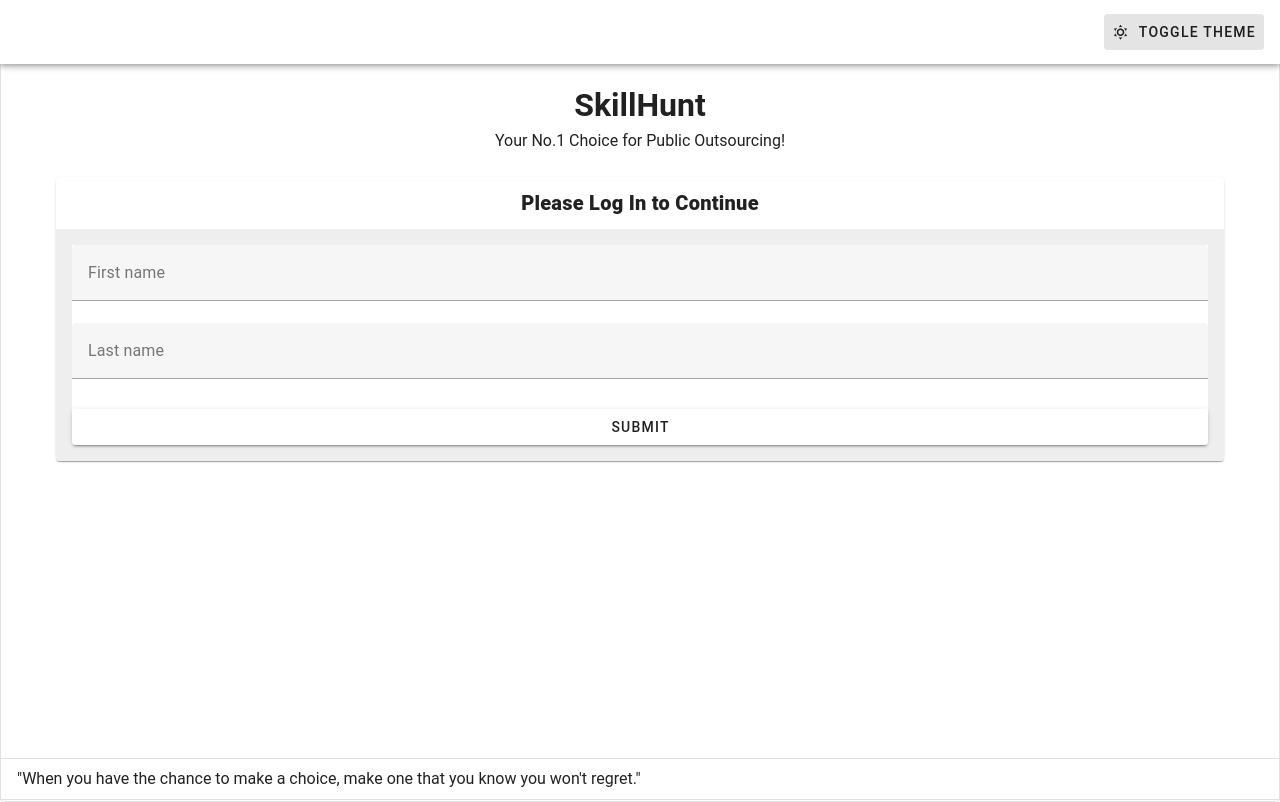
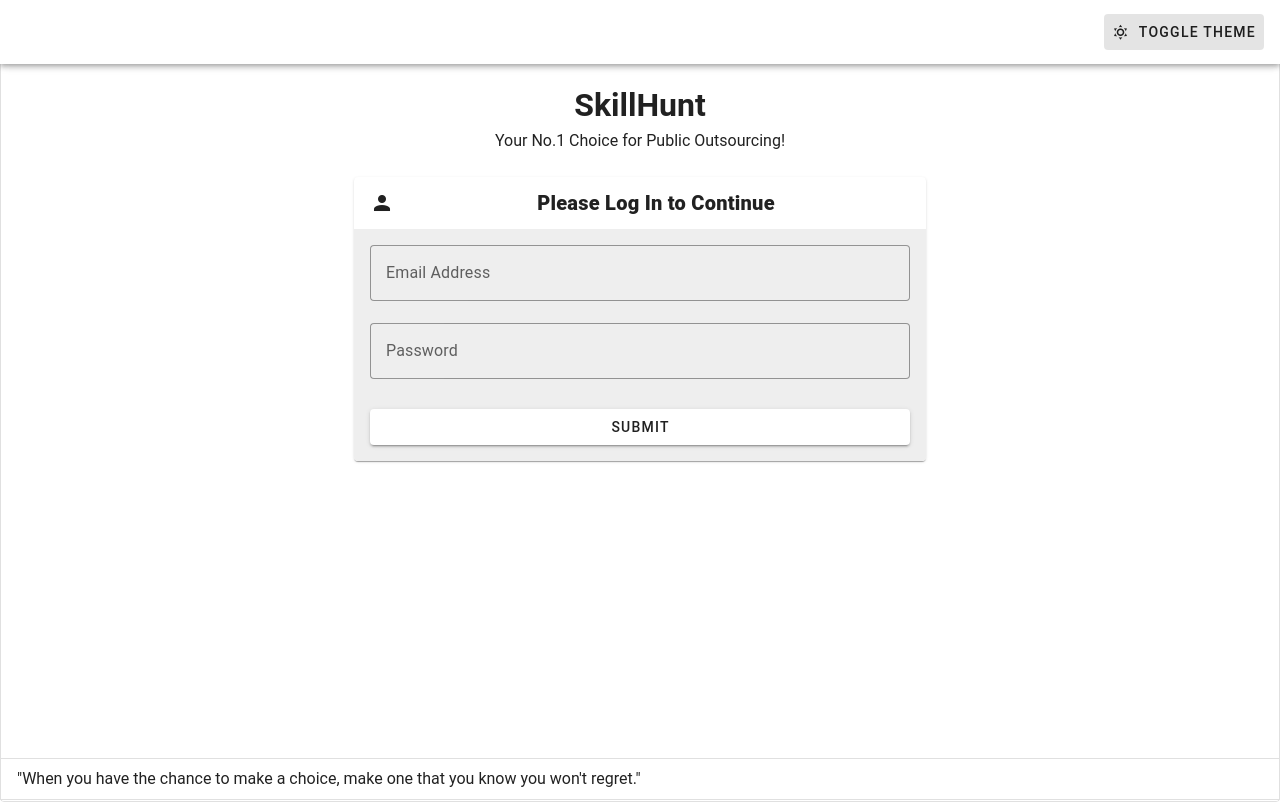
Before and after one commit to GHINonan/skillhunt-test, a Vue app: page / in a window 1280 px wide. Built offline with nearby package versions, Linux system fonts and the light colour scheme.

Commit message:
preliminary login added, added file for register

```diff
--- a/index.html
+++ b/index.html
@@ -1,10 +1,10 @@
-<!DOCTYPE html>
+<!doctype html>
 <html lang="">
   <head>
-    <meta charset="UTF-8">
-    <link rel="icon" href="/favicon.ico">
-    <meta name="viewport" content="width=device-width, initial-scale=1.0">
-    <title>Vite App</title>
+    <meta charset="UTF-8" />
+    <link rel="icon" href="/favicon.ico" />
+    <meta name="viewport" content="width=device-width, initial-scale=1.0" />
+    <title>Skill Hunt</title>
   </head>
   <body>
     <div id="app"></div>
--- a/src/views/auth/LoginView.vue
+++ b/src/views/auth/LoginView.vue
@@ -26,25 +26,26 @@ function onClick() {
       <v-main>
         <v-container>
           <v-row>
-            <v-col cols="12">
+            <v-col cols="12" md="6" class="mx-auto">
               <h1 class="text-center">SkillHunt</h1>
               <p class="text-center">Your No.1 Choice for Public Outsourcing!</p>
               <br />
-              <v-card class="mx-auto, text-center">
+              <v-card class="mx-auto, text-center" prepend-icon="mdi-account">
                 <template v-slot:title>
                   <span class="font-weight-black">Please Log In to Continue</span>
                 </template>
 
                 <v-card-text class="bg-surface-light pt-4">
-                  <v-sheet class="mx-auto">
-                    <v-form fast-fail @submit.prevent>
-                      <v-text-field label="First name"></v-text-field>
+                  <v-form fast-fail @submit.prevent>
+                    <v-text-field label="Email Address" variant="outlined"></v-text-field>
 
-                      <v-text-field label="Last name"></v-text-field>
-
-                      <v-btn class="mt-2" type="submit" block>Submit</v-btn>
-                    </v-form>
-                  </v-sheet>
+                    <v-text-field
+                      label="Password"
+                      type="password"
+                      variant="outlined"
+                    ></v-text-field>
+                    <v-btn class="mt-2" type="submit" block>Submit</v-btn>
+                  </v-form>
                 </v-card-text>
               </v-card>
             </v-col>
```
Also changed, not shown: src/views/auth/RegisterView.vue (added).
